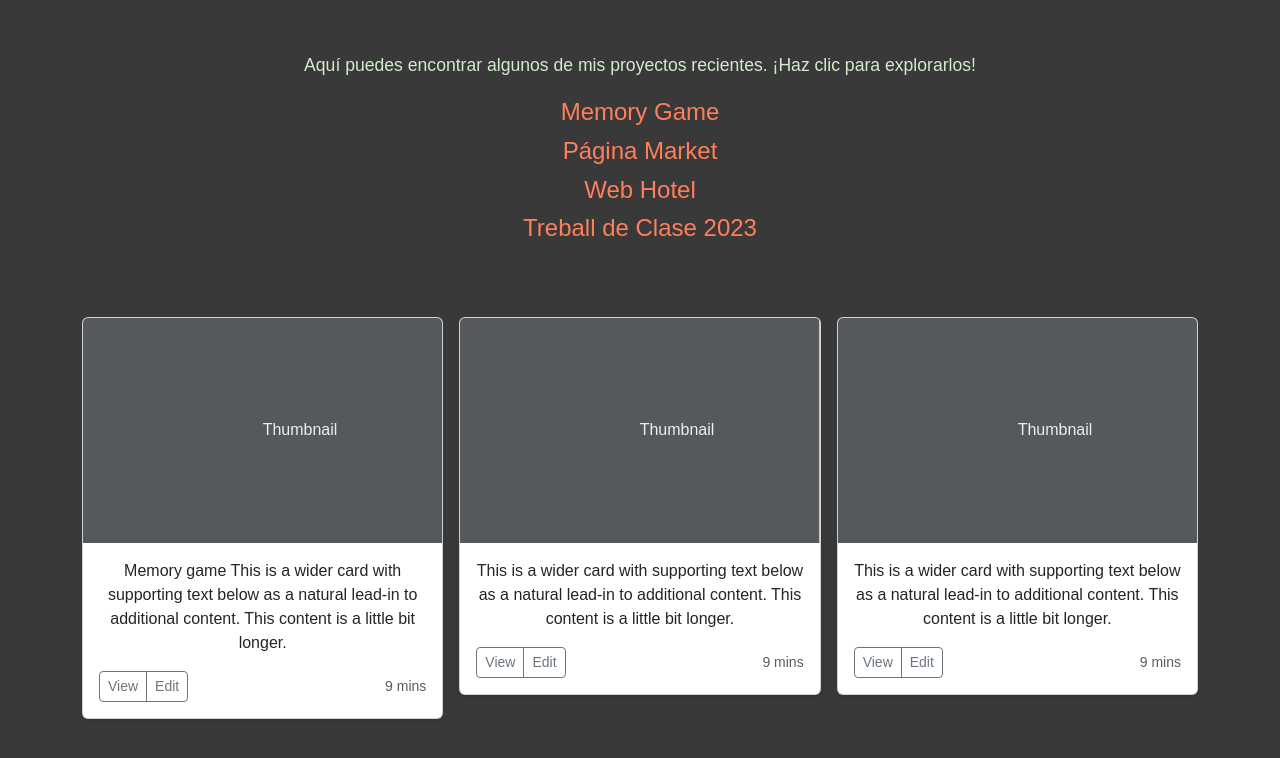
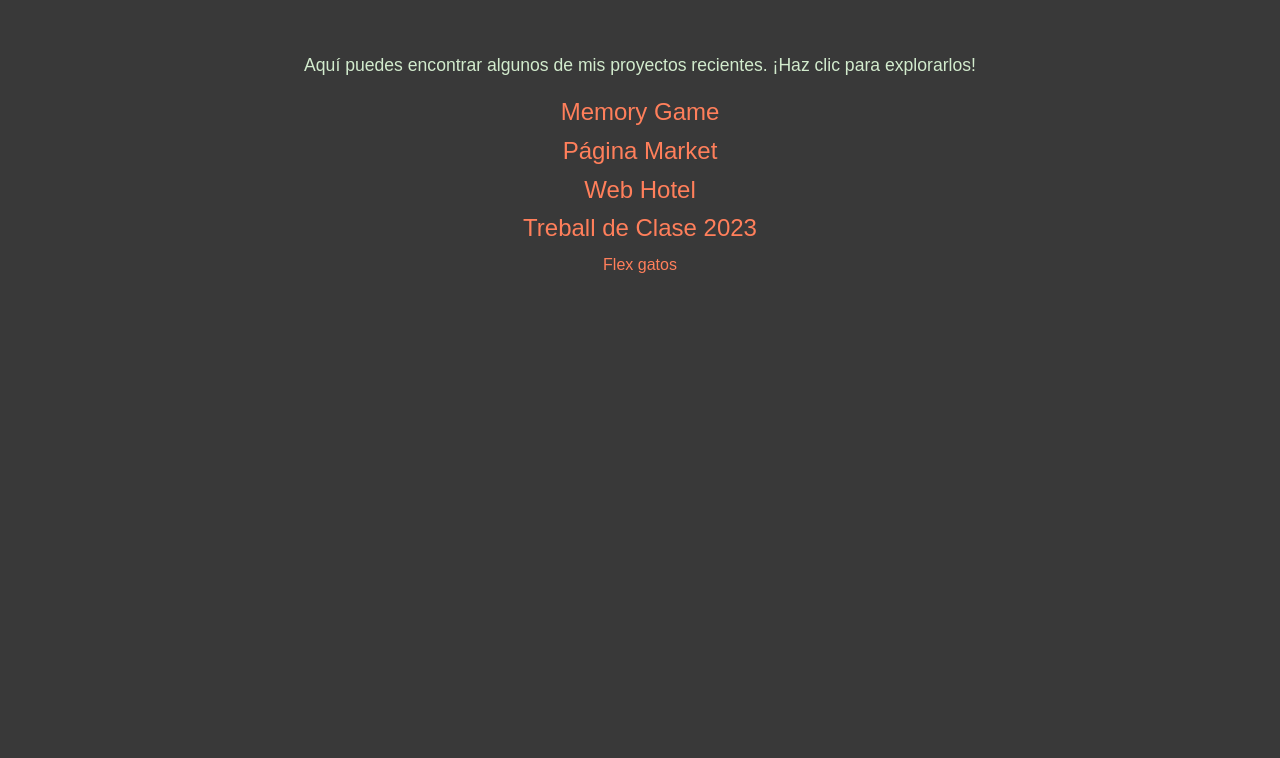
Before and after one commit to AaronPuertollano/demo, a website built with Parcel: page persWeb/proyectos.html in a window 1280 px wide. Shown: the part 86-844 px from the top of the page. After the commit the page ends 800 px from the top, so only its background shows below. Built offline with nearby package versions, Linux system fonts and the light colour scheme.

Commit message:
edicion acceso gatos

```diff
--- a/persWeb/proyectos.html
+++ b/persWeb/proyectos.html
@@ -29,63 +29,9 @@
       <h2 class="project-link"><a href="https://tubular-faloodeh-b5e9da.netlify.app" target="_blank">Página Market</a></h2>
       <h2 class="project-link"><a href="https://bootsrap-puertollano-dce913.netlify.app" target="_blank">Web Hotel</a></h2>
       <h2 class="project-link"><a href="https://aaronmarques24.netlify.app/" target="_blank">Treball de Clase 2023</a></h2>
+      <a class="nav-link helink" href="../flex/flexbox.html">Flex gatos</a>
     </div>
   </div>
-
-  <div class="album py-5">
-    <div class="container">
-
-      <div class="row row-cols-1 row-cols-sm-2 row-cols-md-3 g-3">
-        <div class="col">
-          <div class="card shadow-sm">
-            <svg class="bd-placeholder-img card-img-top" width="100%" height="225" xmlns="http://www.w3.org/2000/svg" role="img" aria-label="Placeholder: Thumbnail" preserveAspectRatio="xMidYMid slice" focusable="false"><title>Placeholder</title><rect width="100%" height="100%" fill="#55595c"/><text x="50%" y="50%" fill="#eceeef" dy=".3em">Thumbnail</text></svg>
-            <div class="card-body">
-              <p class="card-text">Memory game This is a wider card with supporting text below as a natural lead-in to additional content. This content is a little bit longer.</p>
-              <div class="d-flex justify-content-between align-items-center">
-                <div class="btn-group">
-                  <button type="button" class="btn btn-sm btn-outline-secondary">View</button>
-                  <button type="button" class="btn btn-sm btn-outline-secondary">Edit</button>
-                </div>
-                <small class="text-body-secondary">9 mins</small>
-              </div>
-            </div>
-          </div>
-        </div>
-        <div class="col">
-          <div class="card shadow-sm">
-            <svg class="bd-placeholder-img card-img-top" width="100%" height="225" xmlns="http://www.w3.org/2000/svg" role="img" aria-label="Placeholder: Thumbnail" preserveAspectRatio="xMidYMid slice" focusable="false"><title>Placeholder</title><rect width="100%" height="100%" fill="#55595c"/><text x="50%" y="50%" fill="#eceeef" dy=".3em">Thumbnail</text></svg>
-            <div class="card-body">
-              <p class="card-text">This is a wider card with supporting text below as a natural lead-in to additional content. This content is a little bit longer.</p>
-              <div class="d-flex justify-content-between align-items-center">
-                <div class="btn-group">
-                  <button type="button" class="btn btn-sm btn-outline-secondary">View</button>
-                  <button type="button" class="btn btn-sm btn-outline-secondary">Edit</button>
-                </div>
-                <small class="text-body-secondary">9 mins</small>
-              </div>
-            </div>
-          </div>
-        </div>
-
-        <div class="col">
-          <div class="card shadow-sm">
-            <svg class="bd-placeholder-img card-img-top" width="100%" height="225" xmlns="http://www.w3.org/2000/svg" role="img" aria-label="Placeholder: Thumbnail" preserveAspectRatio="xMidYMid slice" focusable="false"><title>Placeholder</title><rect width="100%" height="100%" fill="#55595c"/><text x="50%" y="50%" fill="#eceeef" dy=".3em">Thumbnail</text></svg>
-            <div class="card-body">
-              <p class="card-text">This is a wider card with supporting text below as a natural lead-in to additional content. This content is a little bit longer.</p>
-              <div class="d-flex justify-content-between align-items-center">
-                <div class="btn-group">
-                  <button type="button" class="btn btn-sm btn-outline-secondary">View</button>
-                  <button type="button" class="btn btn-sm btn-outline-secondary">Edit</button>
-                </div>
-                <small class="text-body-secondary">9 mins</small>
-              </div>
-            </div>
-          </div>
-        </div>
-      </div>
-    </div>
-  </div>
-
 
 
   </div>
```
